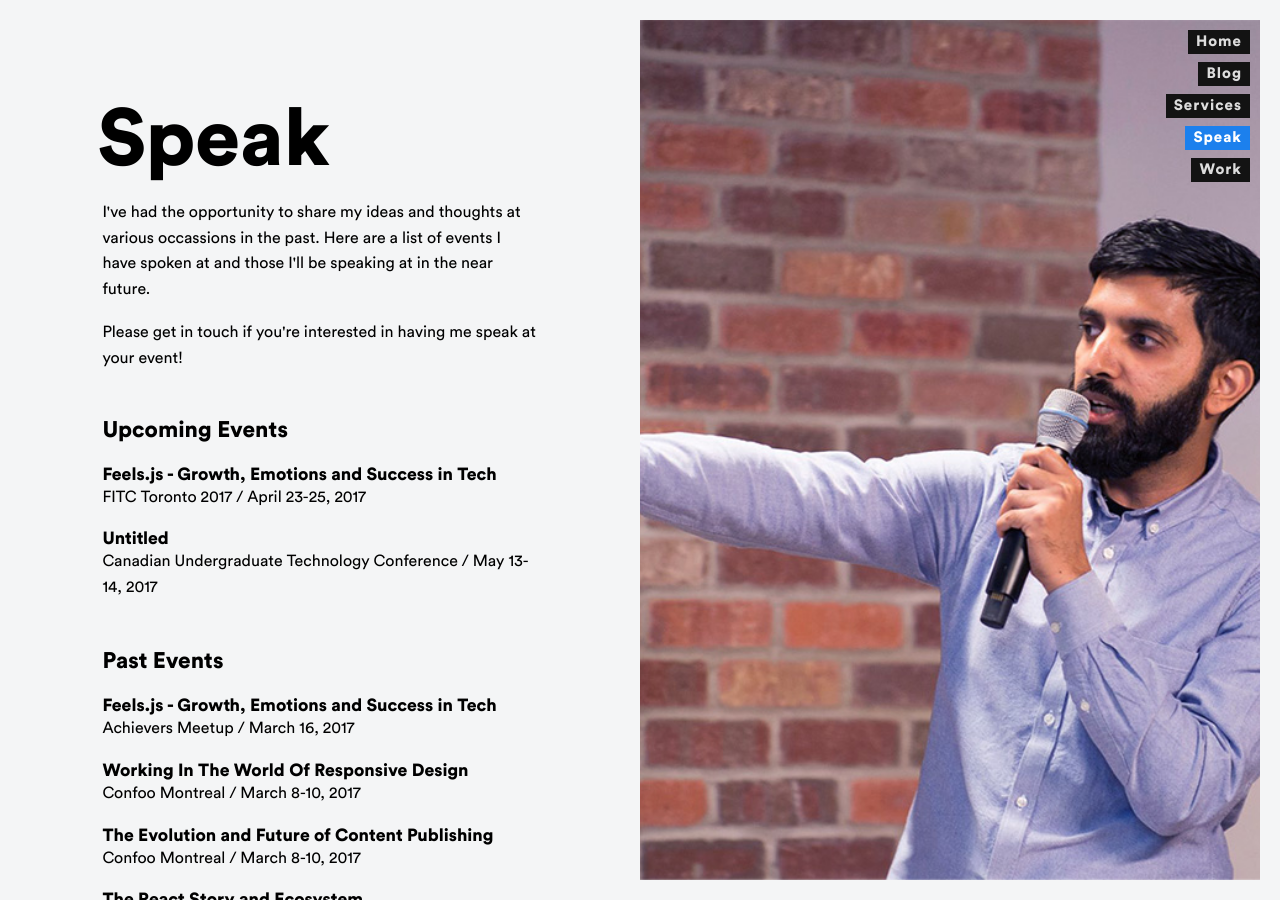
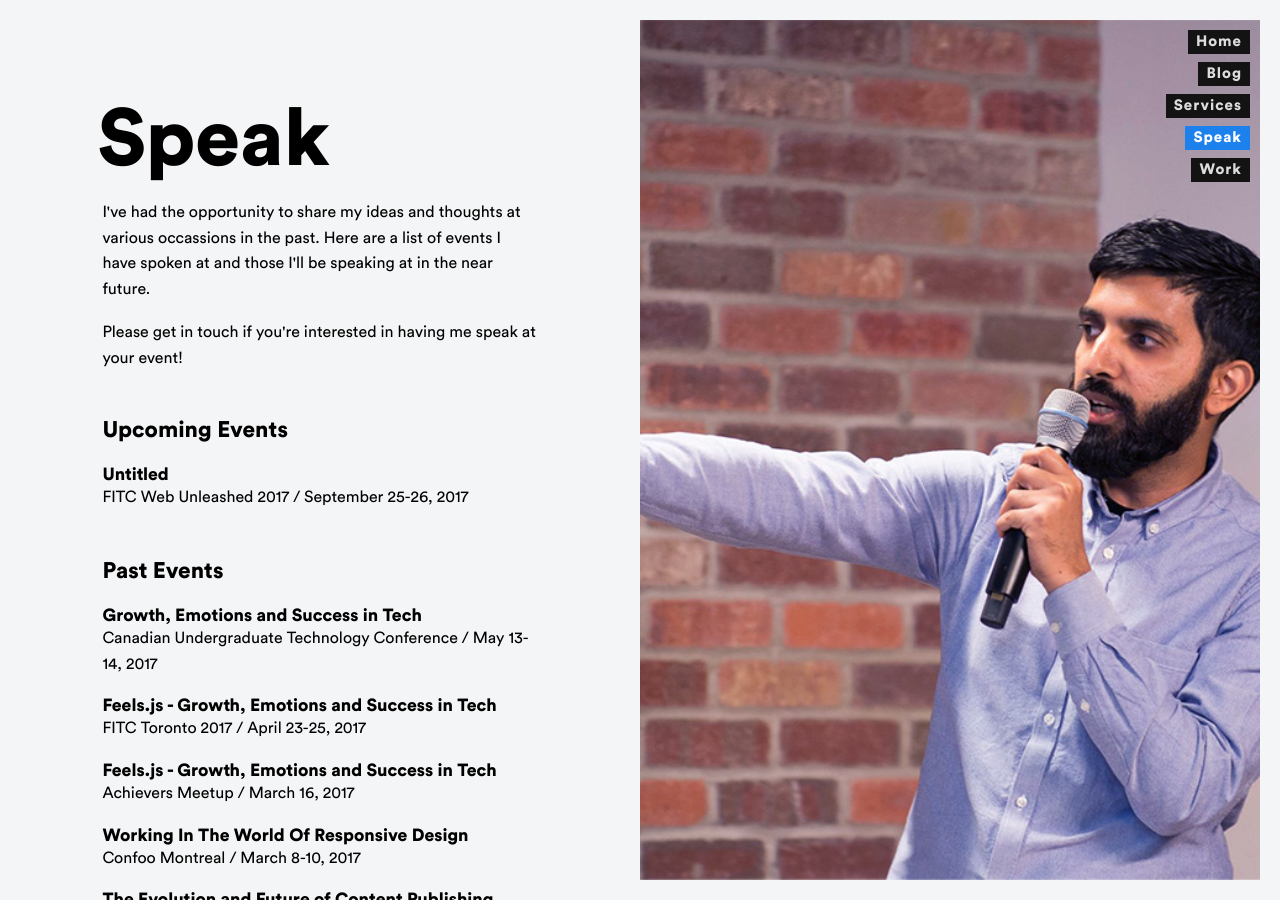
Before and after one commit to harisaurus/harisaurus.github.io, a Jekyll site: the page built from speak.html, in a window 1280 px wide and 900 px high. Built offline with Jekyll 4.4.1, drawn with Linux system fonts in a browser that asks for light colours.

Commit message:
update speaker page

```diff
--- a/speak.html
+++ b/speak.html
@@ -16,15 +16,18 @@ pageWrapperAuthor: "Walt Disney"
 
 <h2 class="u-spacer20">Upcoming Events</h2>
 
-<h3>Feels.js - Growth, Emotions and Success in Tech</h3>
-<p>FITC Toronto 2017 / April 23-25, 2017</p>
-
 <h3>Untitled</h3>
-<p>Canadian Undergraduate Technology Conference / May 13-14, 2017</p>
+<p>FITC Web Unleashed 2017 / September 25-26, 2017</p>
 
 <div class="u-spacer30"></div>
 
 <h2 class="u-spacer20">Past Events</h2>
+
+<h3>Growth, Emotions and Success in Tech</h3>
+<p>Canadian Undergraduate Technology Conference / May 13-14, 2017</p>
+
+<h3>Feels.js - Growth, Emotions and Success in Tech</h3>
+<p>FITC Toronto 2017 / April 23-25, 2017</p>
 
 <h3>Feels.js - Growth, Emotions and Success in Tech</h3>
 <p>Achievers Meetup / March 16, 2017</p>
```
